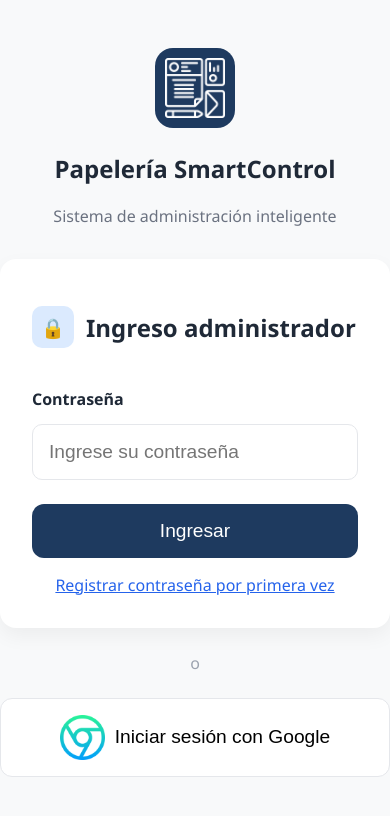
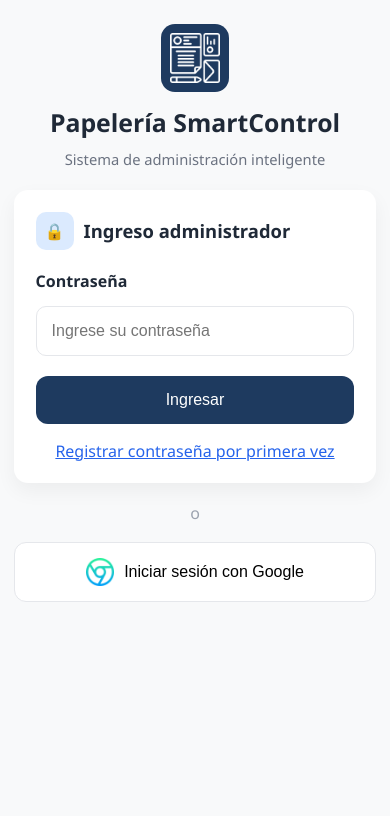
Before and after one commit to jprada78/ProyectoIngSoft_II, a website: page frontend/index.html in a window 390 px wide. Drawn offline with Linux system fonts and the light colour scheme; no server answers.

Commit message:
Mejora del login

```diff
--- a/frontend/css/auth.css
+++ b/frontend/css/auth.css
@@ -1,33 +1,54 @@
-/* estilos específicos para autenticación (login, registro, etc.) */
+/* estilos específicos para autenticación */
 
 .logo-container {
     text-align: center;
-    margin-top: 3rem;
+    margin: 0 0 1.75rem;
 }
 
 .logo-box {
-    width: 80px;
-    height: 80px;
+    width: 82px;
+    height: 82px;
     background-color: var(--primary-dark);
     border-radius: 18px;
     display: flex;
     align-items: center;
     justify-content: center;
-    margin: 0 auto 1.5rem;
+    margin: 0 auto 1.25rem;
 }
 
 .logo-box img {
     width: 60px;
+    height: 60px;
+    object-fit: contain;
 }
 
+.logo-container h1,
+.logo-container h2 {
+    margin: 0;
+    color: var(--text-dark);
+    line-height: 1.15;
+}
+
+.logo-container h1 {
+    font-size: 1.95rem;
+    font-weight: 800;
+}
+
+.logo-container h2 {
+    font-size: 1.75rem;
+    font-weight: 800;
+}
 
 .subtitle {
+    margin: 0.75rem 0 0;
     color: #6b7280;
+    font-size: 1rem;
 }
 
 .divider {
-    margin: 1.5rem 0;
+    margin: 1.4rem 0;
     color: #9ca3af;
+    text-align: center;
 }
 
 .button-group {
@@ -44,7 +65,46 @@
     color: var(--primary-green);
 }
 
-.logo-container {
-    text-align: center;
-    margin-bottom: 2rem;
+@media (max-width: 520px) {
+    .logo-container {
+        margin-bottom: 1.35rem;
+    }
+
+    .logo-box {
+        width: 68px;
+        height: 68px;
+        border-radius: 14px;
+        margin-bottom: 1rem;
+    }
+
+    .logo-box img {
+        width: 50px;
+        height: 50px;
+    }
+
+    .logo-container h1 {
+        font-size: 1.55rem;
+    }
+
+    .logo-container h2 {
+        font-size: 1.4rem;
+    }
+
+    .subtitle {
+        font-size: 0.92rem;
+    }
+
+    .divider {
+        margin: 1.15rem 0;
+    }
 }
+
+@media (max-width: 360px) {
+    .logo-container h1 {
+        font-size: 1.35rem;
+    }
+
+    .card {
+        padding: 1.1rem;
+    }
+}
--- a/frontend/css/base.css
+++ b/frontend/css/base.css
@@ -1,5 +1,4 @@
-/* variables, tipografía, reset  */
-@import "tailwindcss";
+/* variables, tipografía, reset */
 
 :root {
   --primary-dark: #1e3a5f;
@@ -14,13 +13,18 @@
   box-sizing: border-box;
 }
 
+html {
+  width: 100%;
+  min-height: 100%;
+}
+
 body {
+  width: 100%;
+  min-height: 100vh;
+  min-height: 100dvh;
   margin: 0;
-  font-family: 'Segoe UI', sans-serif;
+  font-family: 'Segoe UI', Arial, sans-serif;
   background-color: var(--background);
   color: var(--text-dark);
-  display: flex;
-  justify-content: center;
-
-
+  overflow-x: hidden;
 }
--- a/frontend/css/components.css
+++ b/frontend/css/components.css
@@ -1,21 +1,24 @@
-/* botones, inputs, cards. */
+/* botones, inputs, cards */
 
 .card {
+    width: 100%;
     background: white;
     padding: 2rem;
     border-radius: 16px;
-    box-shadow: 0 8px 20px rgba(0,0,0,0.05);
-    margin-top: 2rem;
+    box-shadow: 0 8px 20px rgba(0, 0, 0, 0.05);
+    margin-top: 1.5rem;
     text-align: left;
-    width: 100%;
 }
 
-input, select {
+input,
+select {
     width: 100%;
-    padding: 12px;
+    min-height: 48px;
+    padding: 12px 14px;
     border-radius: 10px;
     border: 1px solid var(--border-light);
     margin-bottom: 1rem;
+    font-size: 1rem;
 }
 
 .btn-primary {
@@ -29,7 +32,9 @@ input, select {
 }
 
 .btn-secondary {
+    width: 100%;
     background-color: #e5e7eb;
+    color: var(--text-dark);
     padding: 14px;
     border-radius: 12px;
     border: none;
@@ -42,30 +47,33 @@ input, select {
     border: 1px solid var(--border-light);
     padding: 14px;
     border-radius: 12px;
-    margin-bottom: 5rem;
+    margin-bottom: 0;
 }
 
 /* ============================= */
 /* BOTONES GRANDES */
 /* ============================= */
+
 .btn-large {
-    font-size: 1.2rem;
-    padding: 16px;
+    font-size: 1.05rem;
+    padding: 15px;
 }
 
 /* ============================= */
 /* INPUT GRANDE */
 /* ============================= */
+
 .input-large {
-    font-size: 1.2rem;
-    padding: 16px;
+    font-size: 1rem;
+    padding: 15px;
     margin-top: 8px;
-    margin-bottom: 1.5rem;
+    margin-bottom: 1.25rem;
 }
 
 /* ============================= */
 /* LABEL A LA IZQUIERDA */
 /* ============================= */
+
 .label-left {
     display: block;
     text-align: left;
@@ -76,6 +84,7 @@ input, select {
 /* ============================= */
 /* LINK CENTRADO */
 /* ============================= */
+
 .link-centered {
     display: block;
     text-align: center;
@@ -87,6 +96,7 @@ input, select {
 /* ============================= */
 /* HEADER DE CARD */
 /* ============================= */
+
 .card-header {
     display: flex;
     align-items: center;
@@ -94,24 +104,33 @@ input, select {
     margin-bottom: 1.5rem;
 }
 
+.card-header h2 {
+    margin: 0;
+    font-size: 1.35rem;
+    line-height: 1.2;
+}
+
 /* ============================= */
 /* ICONO AZUL CLARO */
 /* ============================= */
+
 .icon-light {
     width: 42px;
     height: 42px;
-    background-color: #dbeafe; /* azul claro */
+    background-color: #dbeafe;
     color: var(--primary-dark);
     display: flex;
     align-items: center;
     justify-content: center;
     border-radius: 10px;
     font-size: 1.2rem;
+    flex: 0 0 auto;
 }
 
 /* ============================= */
 /* BOTON GOOGLE FLEX */
 /* ============================= */
+
 .google-flex {
     display: flex;
     align-items: center;
@@ -120,6 +139,39 @@ input, select {
 }
 
 .google-icon {
-    width: 45px;
-    height: 45px;
+    width: 28px;
+    height: 28px;
+    object-fit: contain;
 }
+
+@media (max-width: 520px) {
+    .card {
+        padding: 1.35rem;
+        border-radius: 14px;
+        margin-top: 1.25rem;
+    }
+
+    .card-header {
+        gap: 10px;
+        margin-bottom: 1.25rem;
+    }
+
+    .card-header h2 {
+        font-size: 1.15rem;
+    }
+
+    .icon-light {
+        width: 38px;
+        height: 38px;
+        font-size: 1rem;
+    }
+
+    .btn-large {
+        font-size: 1rem;
+    }
+
+    .button-group {
+        flex-direction: column;
+        gap: 0.75rem;
+    }
+}
--- a/frontend/css/layout.css
+++ b/frontend/css/layout.css
@@ -3,11 +3,13 @@
 /* ===================================== */
 
 .app-container {
+    width: 100%;
     min-height: 100vh;
+    min-height: 100dvh;
     display: flex;
-    justify-content: center;   /* Centra horizontal */
-    align-items: flex-start;       /* Centra vertical */
-    padding-top: 10rem;             /* Espacio lateral para que no se pegue */
+    justify-content: center;
+    align-items: flex-start;
+    padding: 24px 16px;
 }
 
 /* ===================================== */
@@ -17,10 +19,28 @@
 .screen {
     display: none;
     width: 100%;
-    max-width: 500px;          /* Ancho fijo */
+    max-width: 500px;
+    margin: 0 auto;
     text-align: center;
 }
 
 .screen.active {
     display: block;
 }
+
+@media (max-width: 520px) {
+    .app-container {
+        align-items: start;
+        padding: 24px 14px 32px;
+    }
+
+    .screen {
+        max-width: 100%;
+    }
+}
+
+@media (max-height: 760px) {
+    .app-container {
+        align-items: start;
+    }
+}
--- a/frontend/index.html
+++ b/frontend/index.html
@@ -1,7 +1,10 @@
 <!DOCTYPE html>
 <html lang="es">
+
 <head>
     <meta charset="UTF-8">
+    <meta name="viewport" content="width=device-width, initial-scale=1.0">
+
     <title>Papelería SmartControl</title>
 
     <!-- Estilos base -->
@@ -10,8 +13,10 @@
     <link rel="stylesheet" href="css/components.css">
     <link rel="stylesheet" href="css/auth.css">
 </head>
+
 <body>
 
+    <main class="app-container">
         <!-- ============================= -->
         <!-- CONTENEDOR PRINCIPAL APP -->
         <!-- ============================= -->
@@ -40,9 +45,7 @@
 
                 <label class="label-left">Contraseña</label>
 
-        <input id="loginPassword" type="password"
-               class="input-large"
-               placeholder="Ingrese su contraseña">
+                <input id="loginPassword" type="password" class="input-large" placeholder="Ingrese su contraseña">
 
                 <button id="btnLogin" class="btn-primary btn-large">
                     Ingresar
@@ -183,4 +186,5 @@
     <script src="js/app.js" defer></script>
 
 </body>
+
 </html>
```
Lines whose indentation alone changed are shown as unchanged.
